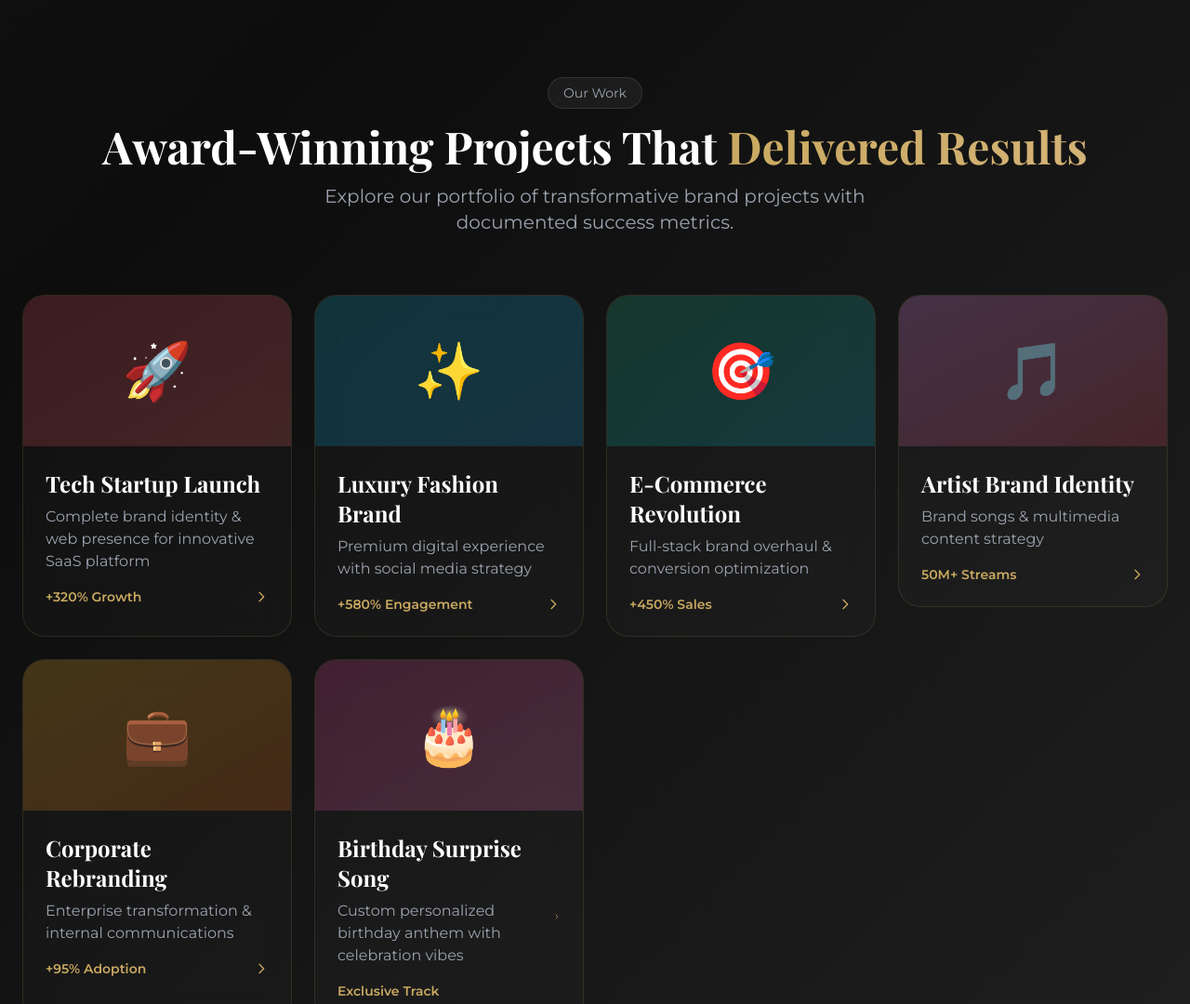
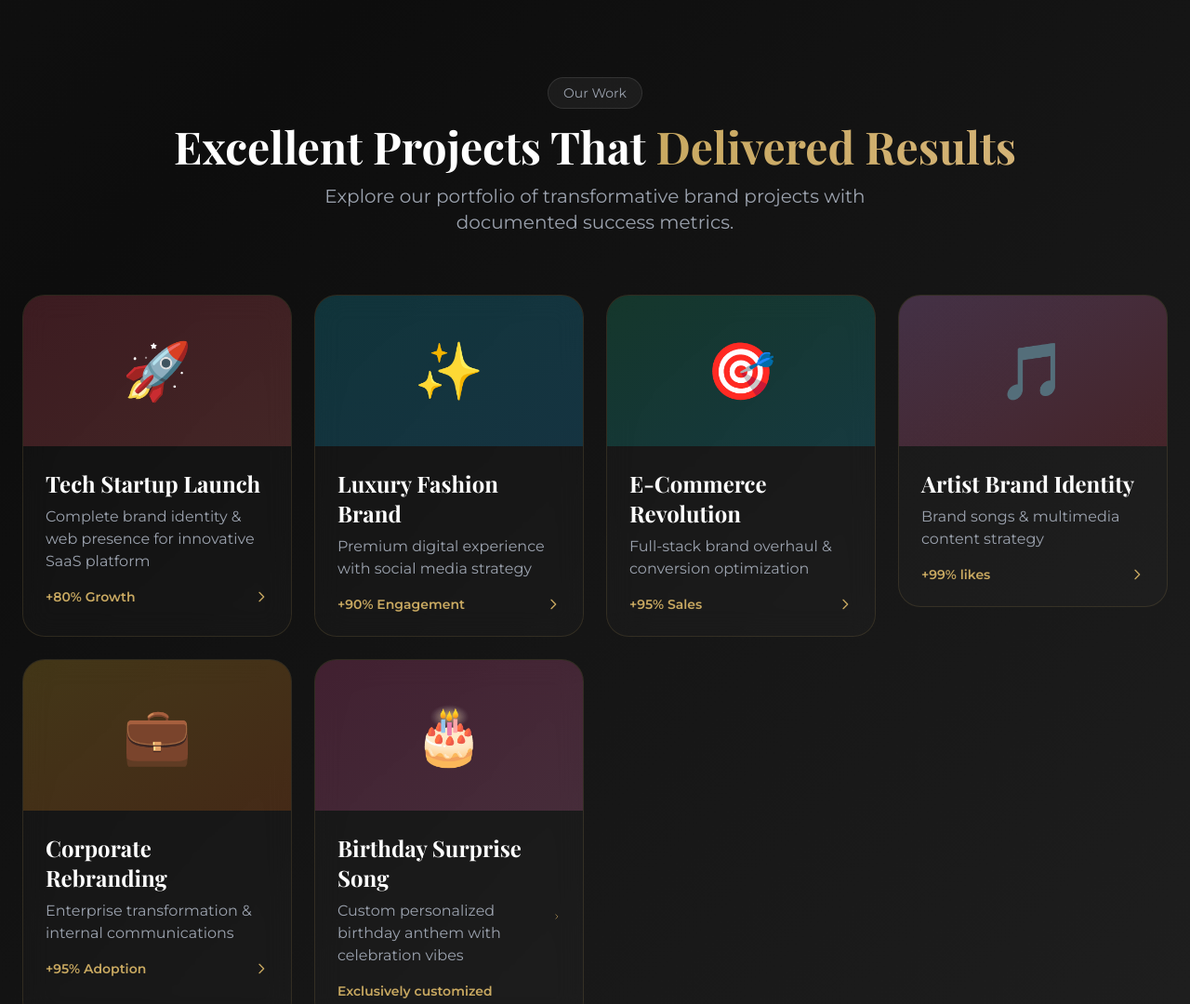
Before and after one commit to itecglobal-l/I, a plain HTML site: page index.html in a window 1280 px wide. Shown: the part 2700-3780 px from the top of the page at 93% size. Drawn offline with nearby package versions, Linux system fonts and the light colour scheme.

Commit message:
Update index.html

```diff
--- a/index.html
+++ b/index.html
@@ -405,7 +405,7 @@
     <div class="max-w-7xl mx-auto">
      <div class="text-center mb-16">
       <span class="inline-block px-4 py-1.5 rounded-full bg-white/5 border border-white/10 text-sm text-gray-400 mb-4"> Our Work </span>
-      <h2 id="portfolio-heading" class="font-display text-4xl md:text-5xl font-bold">Award-Winning Projects That <span class="bg-gradient-to-r from-[#c9a961] to-[#d4b376] bg-clip-text text-transparent">Delivered Results</span></h2>
+      <h2 id="portfolio-heading" class="font-display text-4xl md:text-5xl font-bold">Excellent Projects That <span class="bg-gradient-to-r from-[#c9a961] to-[#d4b376] bg-clip-text text-transparent">Delivered Results</span></h2>
       <p class="text-xl text-gray-400 max-w-2xl mx-auto mt-4">Explore our portfolio of transformative brand projects with documented success metrics.</p>
      </div>
      <div class="grid md:grid-cols-2 lg:grid-cols-4 gap-6 relative"><!-- Portfolio Item 1 --> <a href="https://rivereataiafrica.github.io/a/" target="_blank" rel="noopener noreferrer" class="glow-card rounded-3xl overflow-hidden group cursor-pointer fade-up stagger-1">
@@ -419,7 +419,7 @@
         <h3 class="font-display text-2xl font-bold mb-2">Tech Startup Launch</h3>
         <p class="text-gray-400 mb-4">Complete brand identity &amp; web presence for innovative SaaS platform</p>
         <div class="flex items-center justify-between">
-         <span class="text-sm text-[#c9a961] font-semibold">+320% Growth</span>
+         <span class="text-sm text-[#c9a961] font-semibold">+80% Growth</span>
          <svg class="w-4 h-4 text-[#c9a961] group-hover:translate-x-1 transition-transform" fill="none" stroke="currentColor" viewbox="0 0 24 24">
           <path stroke-linecap="round" stroke-linejoin="round" stroke-width="2" d="M9 5l7 7-7 7" />
          </svg>
@@ -435,7 +435,7 @@
         <h3 class="font-display text-2xl font-bold mb-2">Luxury Fashion Brand</h3>
         <p class="text-gray-400 mb-4">Premium digital experience with social media strategy</p>
         <div class="flex items-center justify-between">
-         <span class="text-sm text-[#c9a961] font-semibold">+580% Engagement</span>
+         <span class="text-sm text-[#c9a961] font-semibold">+90% Engagement</span>
          <svg class="w-4 h-4 text-[#c9a961] group-hover:translate-x-1 transition-transform" fill="none" stroke="currentColor" viewbox="0 0 24 24">
           <path stroke-linecap="round" stroke-linejoin="round" stroke-width="2" d="M9 5l7 7-7 7" />
          </svg>
@@ -451,7 +451,7 @@
         <h3 class="font-display text-2xl font-bold mb-2">E-Commerce Revolution</h3>
         <p class="text-gray-400 mb-4">Full-stack brand overhaul &amp; conversion optimization</p>
         <div class="flex items-center justify-between">
-         <span class="text-sm text-[#c9a961] font-semibold">+450% Sales</span>
+         <span class="text-sm text-[#c9a961] font-semibold">+95% Sales</span>
          <svg class="w-4 h-4 text-[#c9a961] group-hover:translate-x-1 transition-transform" fill="none" stroke="currentColor" viewbox="0 0 24 24">
           <path stroke-linecap="round" stroke-linejoin="round" stroke-width="2" d="M9 5l7 7-7 7" />
          </svg>
@@ -468,7 +468,7 @@
          <h3 class="font-display text-2xl font-bold mb-2">Artist Brand Identity</h3>
          <p class="text-gray-400 mb-4">Brand songs &amp; multimedia content strategy</p>
          <div class="flex items-center justify-between">
-          <span class="text-sm text-[#c9a961] font-semibold">50M+ Streams</span>
+          <span class="text-sm text-[#c9a961] font-semibold">+99% likes</span>
           <svg class="w-4 h-4 text-[#c9a961] group-hover:translate-x-1 transition-transform" fill="none" stroke="currentColor" viewbox="0 0 24 24">
            <path stroke-linecap="round" stroke-linejoin="round" stroke-width="2" d="M9 5l7 7-7 7" />
           </svg>
@@ -532,7 +532,7 @@
           <h3 class="font-display text-2xl font-bold mb-2">Birthday Surprise Song</h3>
           <p class="text-gray-400 mb-4">Custom personalized birthday anthem with celebration vibes</p>
           <div class="flex items-center">
-           <span class="text-sm text-[#c9a961] font-semibold">Exclusive Track</span>
+           <span class="text-sm text-[#c9a961] font-semibold">Exclusively customized</span>
           </div>
          </div>
          <svg class="w-4 h-4 text-[#c9a961]" fill="none" stroke="currentColor" viewbox="0 0 24 24">
@@ -570,7 +570,7 @@
          </div>
          <div>
           <h4 class="font-display font-bold text-white text-sm">Box 3: Epic Remix</h4>
-          <p class="text-xs text-gray-400">High-energy electronic</p>
+          <p class="text-xs text-gray-400">High-energy songs</p>
          </div>
         </div>
        </div>
@@ -586,7 +586,7 @@
        <h3 class="font-display text-2xl font-bold mb-2">Graphic Design</h3>
        <p class="text-gray-400 mb-4">Visual identity systems &amp; branded collateral design</p>
        <div class="flex items-center justify-between">
-        <span class="text-sm text-[#c9a961] font-semibold">5+ Award Wins</span>
+        <span class="text-sm text-[#c9a961] font-semibold">compelling design</span>
         <svg class="w-4 h-4 text-[#c9a961] group-hover:translate-x-1 transition-transform" fill="none" stroke="currentColor" viewbox="0 0 24 24">
          <path stroke-linecap="round" stroke-linejoin="round" stroke-width="2" d="M9 5l7 7-7 7" />
         </svg>
@@ -653,7 +653,7 @@
       hero_title: "Elevate Your Brand To New Heights",
       hero_subtitle: "We craft unforgettable brand experiences that captivate audiences and drive extraordinary growth.",
       services_title: "Services That Transform",
-      portfolio_title: "Award-Winning Projects That Delivered Results",
+      portfolio_title: "excellent Projects That Delivered Results",
       cta_button_text: "Start Your Journey",
       primary_color: "#e94560",
       secondary_color: "#1a1a2e",
```
